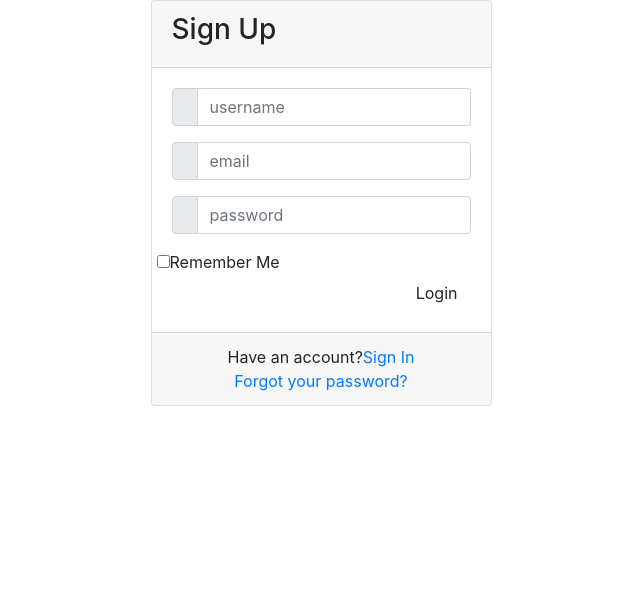
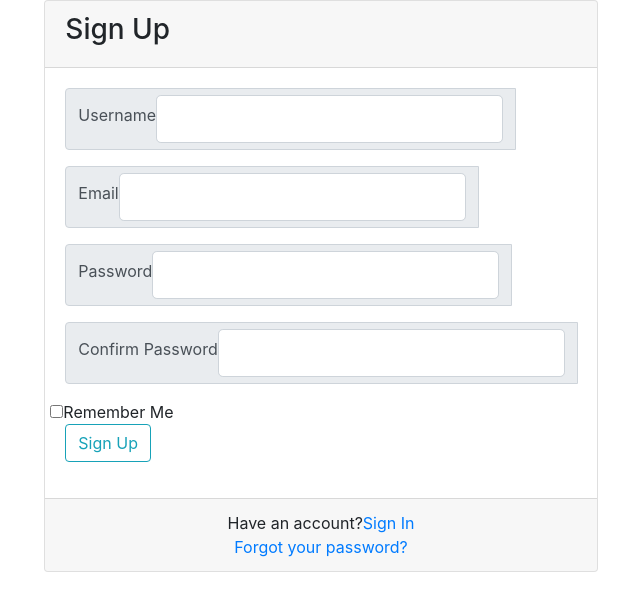
Before and after one commit to neeltron/LetsShill, a Flask app: page /signup in a window 1280 px wide. Shown: the part 56-667 px from the top of the page, without its empty margins (319-959 px from the left). Run offline with Flask 2, Linux system fonts and the light colour scheme; some libraries are stand-ins or nearby versions.

```diff
--- /dev/null
+++ b/forms.py
@@ -0,0 +1,14 @@
+from flask_wtf import FlaskForm
+from wtforms import StringField, PasswordField, SubmitField, BooleanField, validators
+from wtforms.validators import DataRequired, Length, Email, EqualTo
+
+class RegistrationForm(FlaskForm): #DataRequired = can't be null
+  username = StringField('Username', validators=[DataRequired(), validators.Length(min=5, max=20)])
+  email = StringField('Email', validators=[DataRequired(), Email()])
+  password = PasswordField('Password', validators=[DataRequired()])
+  confirm_password = PasswordField('Confirm Password', validators=[DataRequired(), EqualTo('password')])
+  submit = SubmitField('Sign Up')
+
+class LoginForm:
+  username = StringField("Username", validators = [DataRequired(), validators.Length(min=5, max = 20)])
+  password = StringField("Password", validators = [DataRequired()])
--- a/main.py
+++ b/main.py
@@ -1,9 +1,10 @@
 from flask import Flask, render_template, url_for,  flash, redirect
-# from forms import RegistrationForm, LoginForm
+from forms import RegistrationForm, LoginForm
 from email_validator import validate_email, EmailNotValidError
 
 app = Flask(__name__,template_folder='templates', static_folder='static')
 
+app.config['SECRET_KEY'] = "8b6dd776fdab11e0a2e60f8b0f284bc3"
 posts = [
     {
         'author': 'James Smith',
@@ -25,12 +26,17 @@ def home():
 
 @app.route("/signin")
 def signin():
+
   return render_template("signin.html")
 
 
-@app.route("/signup")
+@app.route("/signup", methods=['GET', 'POST'])
 def signup():
-  return render_template("signup.html")
+  form = RegistrationForm()
+  if form.validate_on_submit():
+    flash(f'Your account is created successfully!', 'success')
+    return redirect(url_for('home'))
+  return render_template("signup.html", title="Register", form=form)
 
 
 if __name__ == '__main__':
--- a/templates/layout.html
+++ b/templates/layout.html
@@ -29,8 +29,18 @@
   </div>
 </nav>
       </header>
+      <div>
+      {% with messages = get_flashed_messages(with_categories=true) %}
+              {% if messages %}
+                {% for category, message in messages %}
+                  <div class="alert alert-{{ category }}">
+                    {{ message }}
+                  </div>
+                {% endfor %}
+              {% endif %}
+            {% endwith %}
   {% block content %}{% endblock %}
-
+  </div>
   <!-- Optional JavaScript -->
     <!-- jQuery first, then Popper.js, then Bootstrap JS -->
     <script src="https://code.jquery.com/jquery-3.3.1.slim.min.js" integrity="sha384-q8i/X+965DzO0rT7abK41JStQIAqVgRVzpbzo5smXKp4YfRvH+8abtTE1Pi6jizo" crossorigin="anonymous"></script>
--- a/templates/signup.html
+++ b/templates/signup.html
@@ -7,35 +7,85 @@
 				<h3>Sign Up</h3>
 			</div>
 			<div class="card-body">
-				<form>
+				<form method="POST" action="">
 
 					<!--Enter username-->
 					<div class="input-group form-group">
 						<div class="input-group-prepend">
-							<span class="input-group-text"><i class="fas fa-user"></i></span>
+							<span class="input-group-text"><i class="fas fa-user"></i>
+              {{ form.username.label(class="form-control-label") }} <!-- will put icon next to the box-->
+                    {% if form.username.errors %}
+                        {{ form.username(class="form-control form-control-lg is-invalid") }}
+                        <div class="invalid-feedback">
+                            {% for error in form.username.errors %}
+                                <span>{{ error }}</span>
+                            {% endfor %}
+                        </div>
+                    {% else %}
+                        {{ form.username(class="form-control form-control-lg") }}
+                    {% endif %}</span>
 						</div>
-						<input type="text" class="form-control" placeholder="username">
+						<!-- <input type="text" class="form-control" placeholder="username"> -->
 
 					</div>
           <div class="input-group form-group">
 						<div class="input-group-prepend">
-							<span class="input-group-text"><i class="fas fa-user"></i></span>
+							<span class="input-group-text"><i class="fas fa-user"></i>
+              {{ form.email.label(class="form-control-label") }}
+                    {% if form.email.errors %}
+                        {{ form.email(class="form-control form-control-lg is-invalid") }}
+                        <div class="invalid-feedback">
+                            {% for error in form.email.errors %}
+                                <span>{{ error }}</span>
+                            {% endfor %}
+                        </div>
+                    {% else %}
+                        {{ form.email(class="form-control form-control-lg") }}
+                    {% endif %}</span>
 						</div>
-						<input type="text" class="form-control" placeholder="email">
 
 					</div>
           <!--Enter password-->
 					<div class="input-group form-group">
 						<div class="input-group-prepend">
-							<span class="input-group-text"><i class="fas fa-key"></i></span>
+							<span class="input-group-text"><i class="fas fa-key"></i>
+               {{ form.password.label(class="form-control-label") }}
+                    {% if form.password.errors %}
+                        {{ form.password(class="form-control form-control-lg is-invalid") }}
+                        <div class="invalid-feedback">
+                            {% for error in form.password.errors %}
+                                <span>{{ error }}</span>
+                            {% endfor %}
+                        </div>
+                    {% else %}
+                        {{ form.password(class="form-control form-control-lg") }}
+                    {% endif %}</span>
 						</div>
-						<input type="password" class="form-control" placeholder="password">
+						<!-- <input type="password" class="form-control" placeholder="password"> -->
+					</div>
+          <div class="input-group form-group">
+						<div class="input-group-prepend">
+							<span class="input-group-text"><i class="fas fa-key"></i>
+               {{ form.confirm_password.label(class="form-control-label") }}
+                    {% if form.confirm_password.errors %}
+                        {{ form.confirm_password(class="form-control form-control-lg is-invalid") }}
+                        <div class="invalid-feedback">
+                            {% for error in form.confirm_password.errors %}
+                                <span>{{ error }}</span>
+                            {% endfor %}
+                        </div>
+                    {% else %}
+                        {{ form.confirm_password(class="form-control form-control-lg") }}
+                    {% endif %}</span>
+						</div>
+						<!-- <input type="confirm_password" class="form-control" placeholder="Confirm Password"> -->
 					</div>
 					<div class="row align-items-center remember">
 						<input type="checkbox">Remember Me
 					</div>
 					<div class="form-group">
-						<input type="submit" value="Login" class="btn float-right login_btn">
+						<!-- <input type="submit" value="Login" class="btn float-right login_btn"> -->
+            {{ form.submit(class="btn btn-outline-info") }}
 					</div>
 				</form>
 			</div>
```
